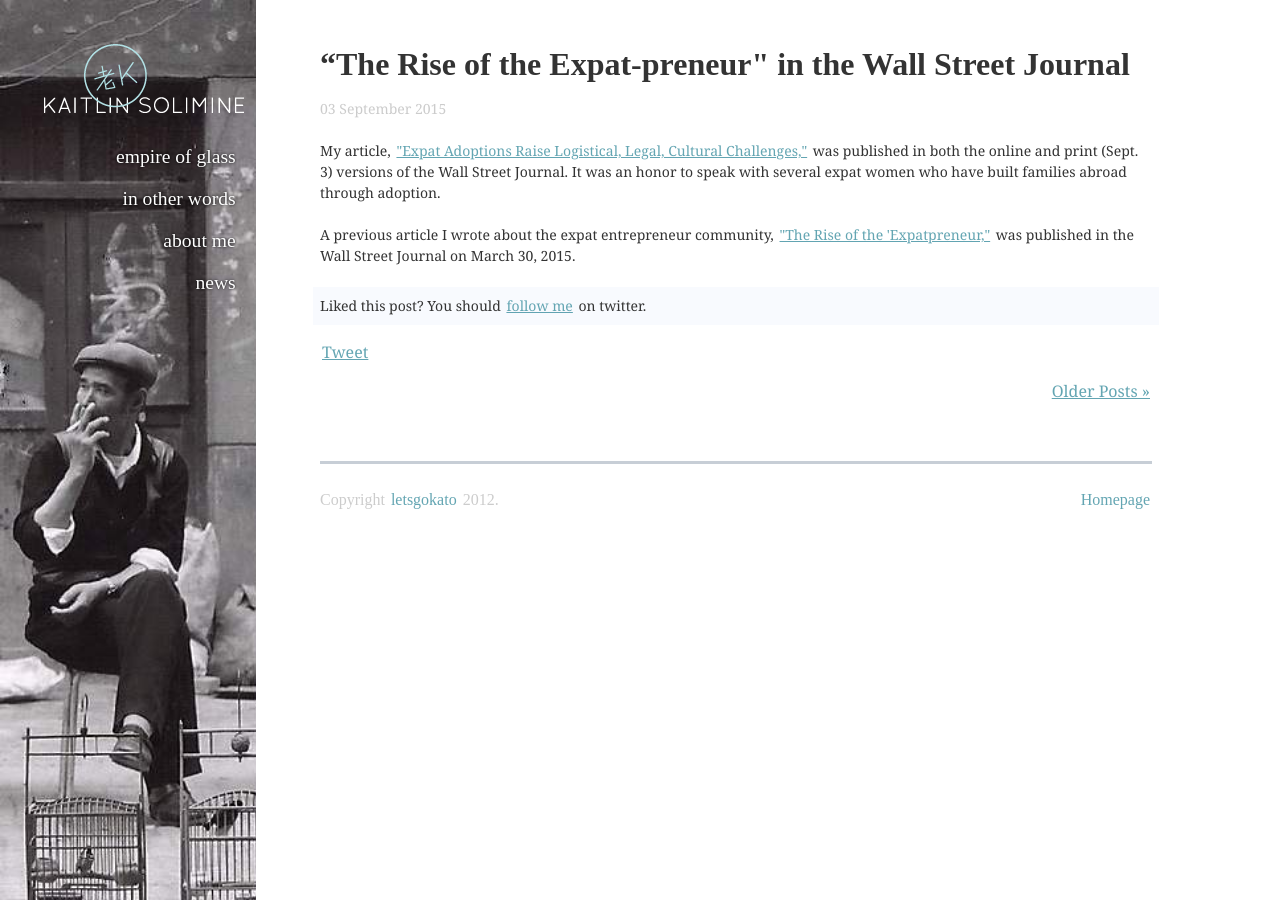
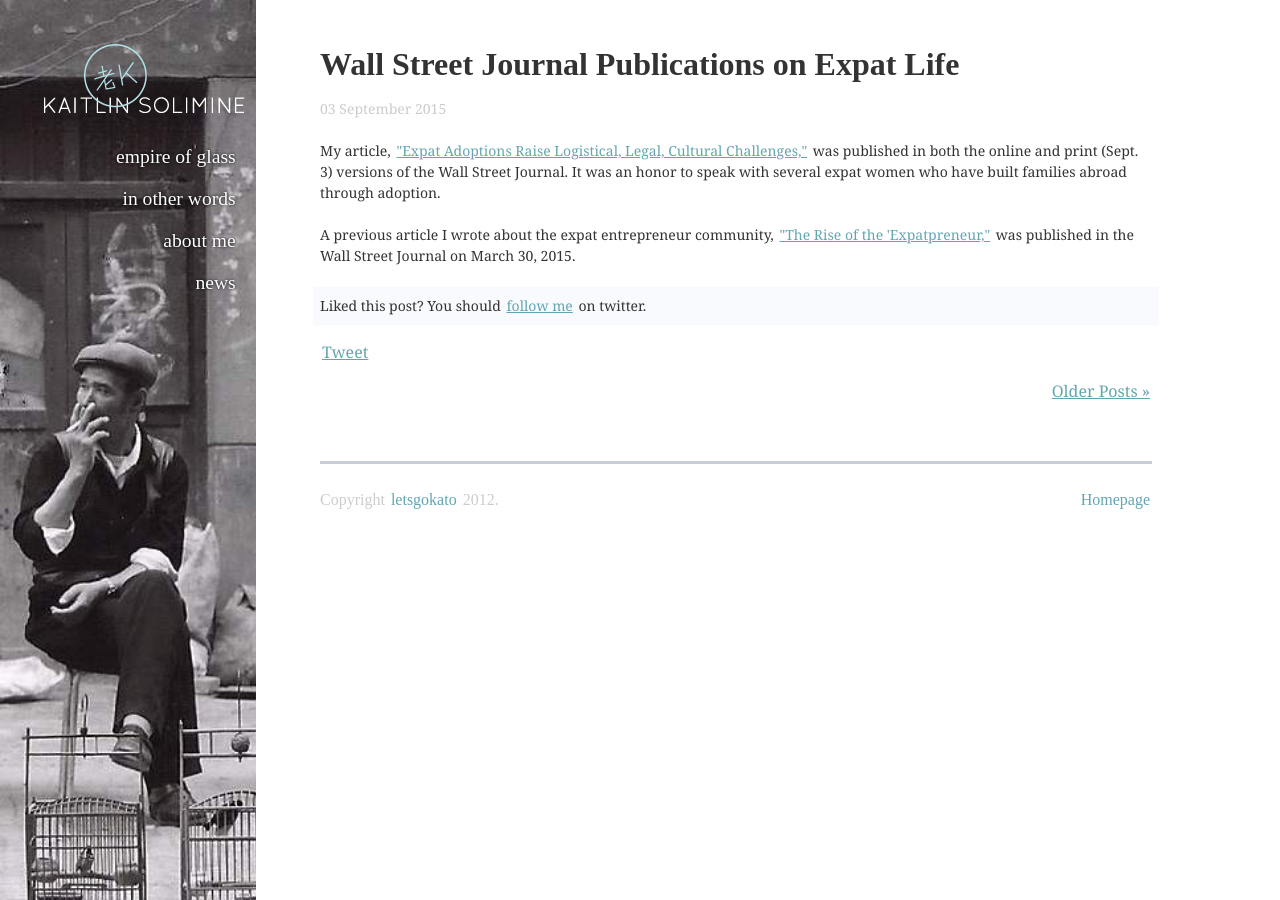
Before and after one commit to ajhit406/kato, a Jekyll site: the page built from _posts/2015-09-03-Wall-Street-Journal-Publications-on-Expat-Life.md, in a window 1280 px wide. Built offline with Jekyll 4.4.1, drawn with Linux system fonts in a browser that asks for light colours; some web fonts are replaced; Markdown is read by kramdown in place of the engine named in the settings; comment, search, counter and statistics services are not loaded.

Commit message:
Update and rename 2015-09-03-The-Rise-of-the-Expat-preneur.md to 2015-09-03-Wall-Street-Journal-Publications-on-Expat-Life.md

```diff
--- a/_posts/2015-09-03-The-Rise-of-the-Expat-preneur.md
+++ b/_posts/2015-09-03-Wall-Street-Journal-Publications-on-Expat-Life.md
@@ -1,6 +1,6 @@
 ---
 layout: post
-title: “The Rise of the Expat-preneur" in the Wall Street Journal
+title: Wall Street Journal Publications on Expat Life
 lnav: index
 ---
 
```
